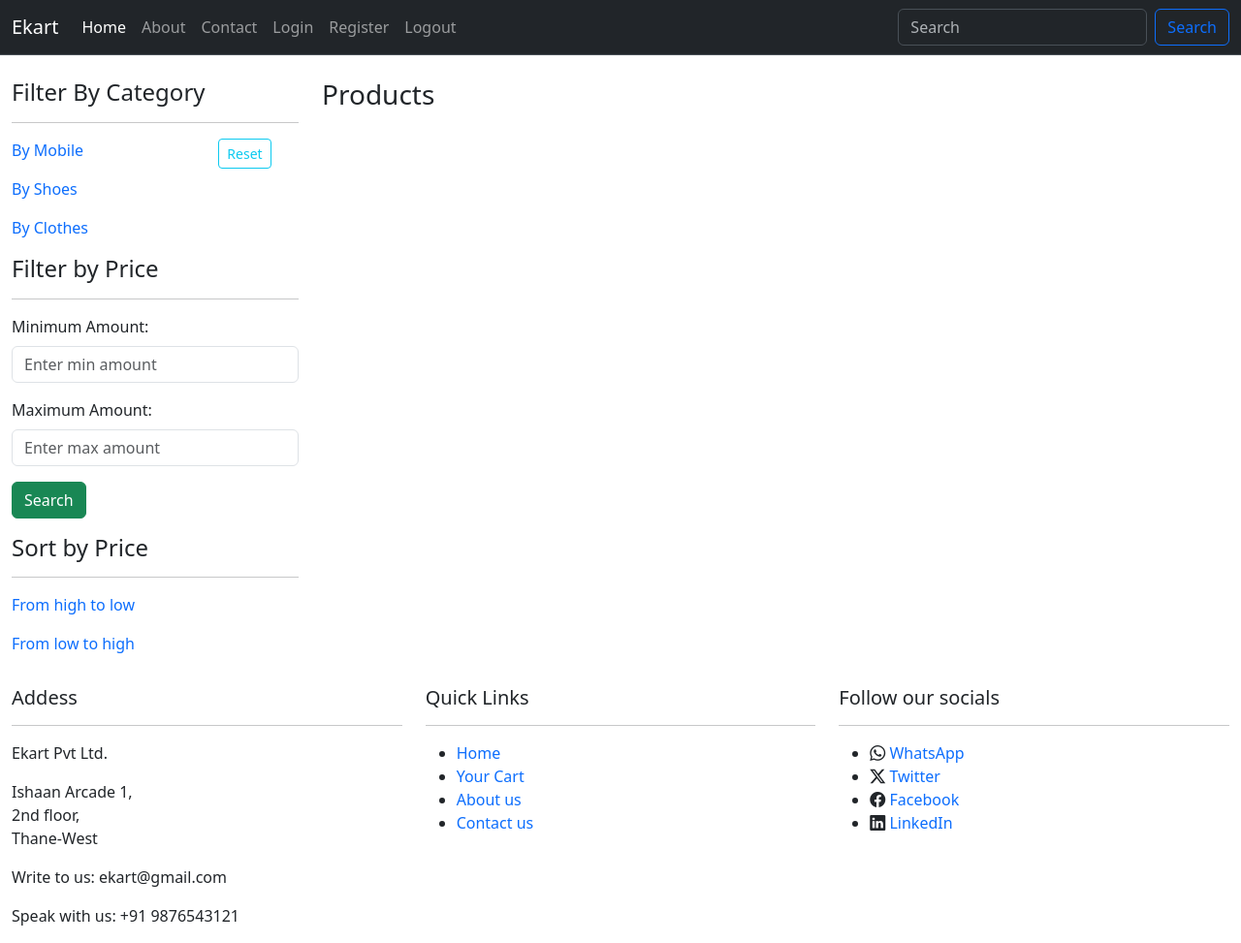
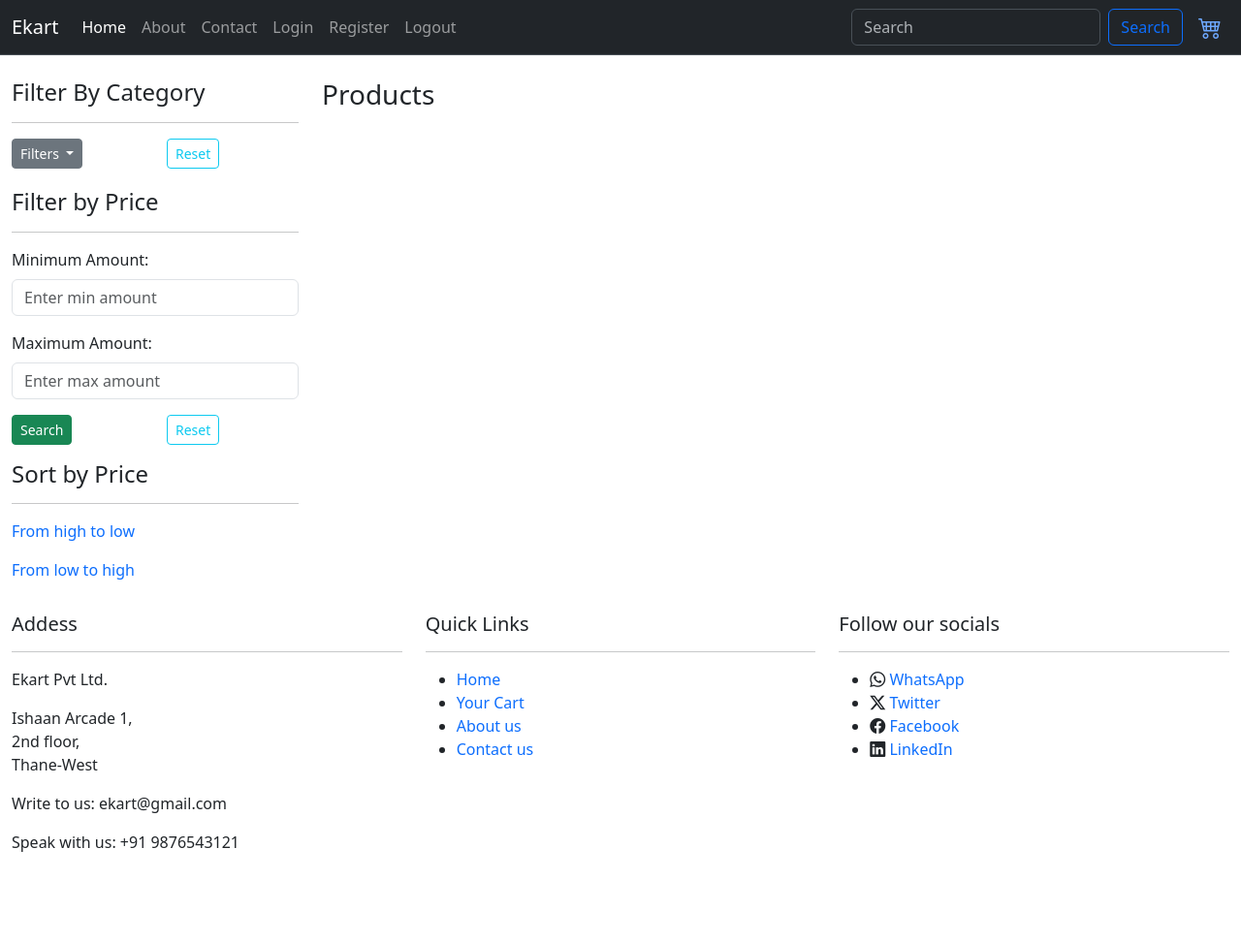
Before and after one commit to imAshutoshGupta/ash-store, a Django app: page / in a window 1280 px wide. Shown: the whole page at 97% size. After the commit the page ends 879 px from the top, so only its background shows below. Run offline with Django 4.2, Linux system fonts and the light colour scheme; data that the repository does not hold is empty; some libraries are stand-ins or nearby versions.

Commit message:
dropdown for filters added

```diff
--- a/ash_project/ash_project/settings.py
+++ b/ash_project/ash_project/settings.py
@@ -86,8 +86,8 @@ DATABASES = {
         'NAME': 'ekart',
         'HOST': 'localhost',
         'USER': 'root',
-        'PASSWORD': '',
-        'PORT': '3307',
+        'PASSWORD': '@Shu27488',
+       # 'PORT': '3307',
 
     }
 }
--- a/ash_project/product_app/models.py
+++ b/ash_project/product_app/models.py
@@ -15,7 +15,7 @@ class Product(models.Model):
     qty=models.IntegerField(verbose_name='Quantity')
     cat=models.IntegerField(verbose_name='Category', choices=CAT)
     is_available=models.BooleanField(verbose_name='Availability',choices=AVAIL)
-    pdetails = models.CharField(max_length=100)
+    pdetails = models.CharField(verbose_name='Product Description',max_length=100)
 
     def __str__(self):          #string representation of the object
         #return str(self.id) #converting again to string as id is integer
--- a/ash_project/templates/ashstore/index.html
+++ b/ash_project/templates/ashstore/index.html
@@ -7,13 +7,26 @@
     <div class="col-md-3">
         <h4> Filter By Category </h4>
         <hr>
-        <div class="row">
-        <div class="col-md-8">
-            <p><a href="/catfilter/1" class="anchor">By Mobile</a></p>
-            <p><a href="/catfilter/2" class="anchor">By Shoes</a></p>
-            <p><a href="/catfilter/3" class="anchor">By Clothes</a></p>
-        </div>
-            <div class="col-md-4">
+        <div class="row mb-3">
+            <!-- <div class="col-md-8">
+                <p><a href="/catfilter/1" class="anchor">By Mobile</a></p>
+                <p><a href="/catfilter/2" class="anchor">By Shoes</a></p>
+                <p><a href="/catfilter/3" class="anchor">By Clothes</a></p>
+            </div> -->
+            <div class="col-md-6 mb-1">
+                <div class="dropdown">
+                    <button class="btn btn-secondary btn-sm dropdown-toggle" type="button" data-bs-toggle="dropdown"
+                        aria-expanded="false">
+                        Filters
+                    </button>
+                    <ul class="dropdown-menu">
+                        <li><a class="dropdown-item" href="/catfilter/1">By Mobile</a></li>
+                        <li><a class="dropdown-item" href="/catfilter/2">By Shoes</a></li>
+                        <li><a class="dropdown-item" href="/catfilter/3">By Clothes</a></li>
+                    </ul>
+                </div>
+            </div>
+            <div class="col-md-6">
                 <button type="button" class="btn btn-outline-info btn-sm">Reset</button>
             </div>
         </div>
@@ -28,8 +41,13 @@
                 <label for="input2" class="form-label">Maximum Amount:</label>
                 <input type="number" class="form-control" name="ipass" id="input3" placeholder="Enter max amount">
             </div>
-            <div class="mb-3">
-                <button type="button" class="btn btn-success">Search</button>
+            <div class="row mb-3">
+                <div class="col-md-6">
+                    <button type="button" class="btn btn-sm btn-success">Search</button>
+                </div>
+                <div class="col-md-6">
+                    <button type="button" class="btn btn-sm btn-outline-info">Reset</button>
+                </div>
             </div>
         </form>
         <h4>Sort by Price</h4>
--- a/ash_project/templates/header.html
+++ b/ash_project/templates/header.html
@@ -12,7 +12,7 @@
         defer></script> -->
     <link rel="stylesheet" href="{% static 'assets/css/bootstrap.min.css' %}">
     <script src="{% static 'assets/js/bootstrap.min.js' %}" defer></script>
-    <script src="{% static 'assets/js/popper.min.js' %}" defer></script>
+    <script src="{% static 'assets/js/popper.min.js' %}"></script>
     <link rel="stylesheet" href="{% static 'assets/css/style.css' %}">
     <link rel="stylesheet" href="https://cdn.jsdelivr.net/npm/bootstrap-icons@1.11.1/font/bootstrap-icons.css">
     <title>Ekart | Cart</title>
@@ -57,6 +57,9 @@
                             <input class="form-control me-2" type="search" placeholder="Search" aria-label="Search">
                             <button class="btn btn-outline-primary" type="submit">Search</button>
                         </form>
+                        <div class="d-flex ms-3 mx-2">
+                            <a href="cart.html"><i class="bi bi-cart4 h4"></i></a>
+                          </div>
                     </div>
                 </div>
             </nav>
```
